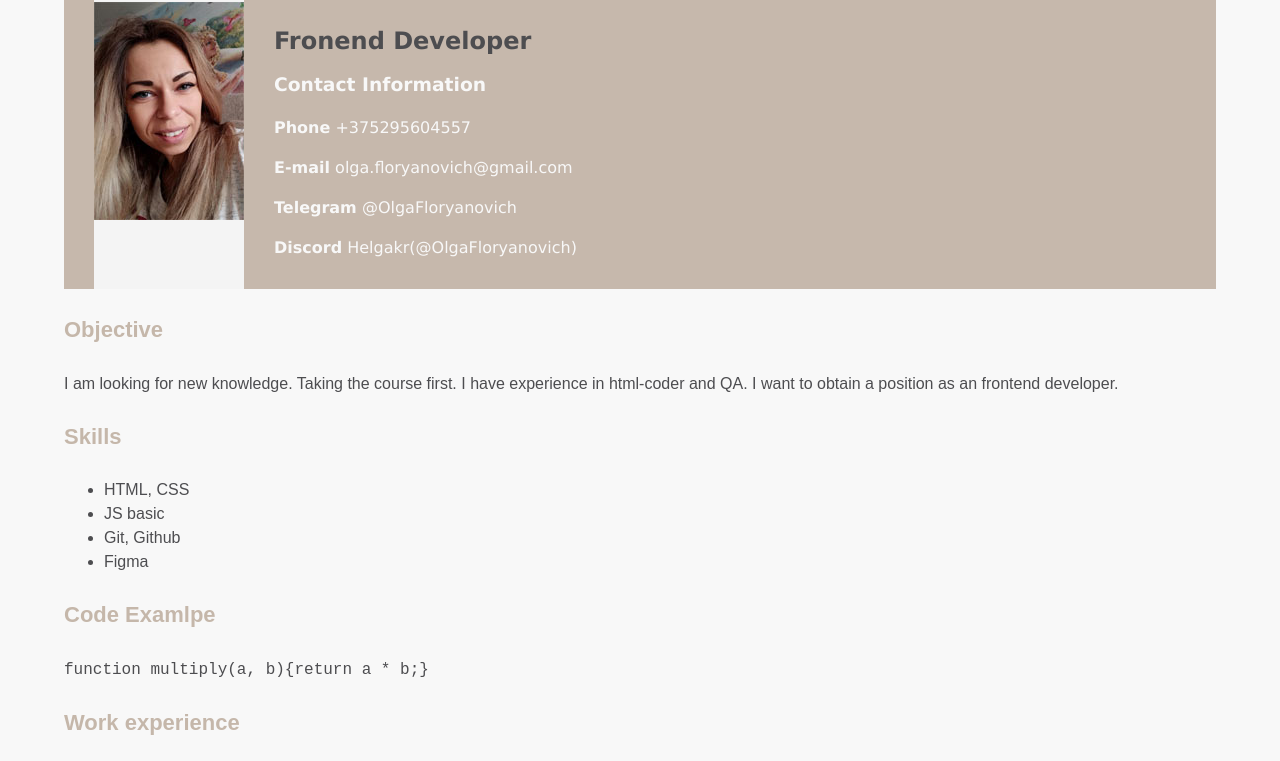
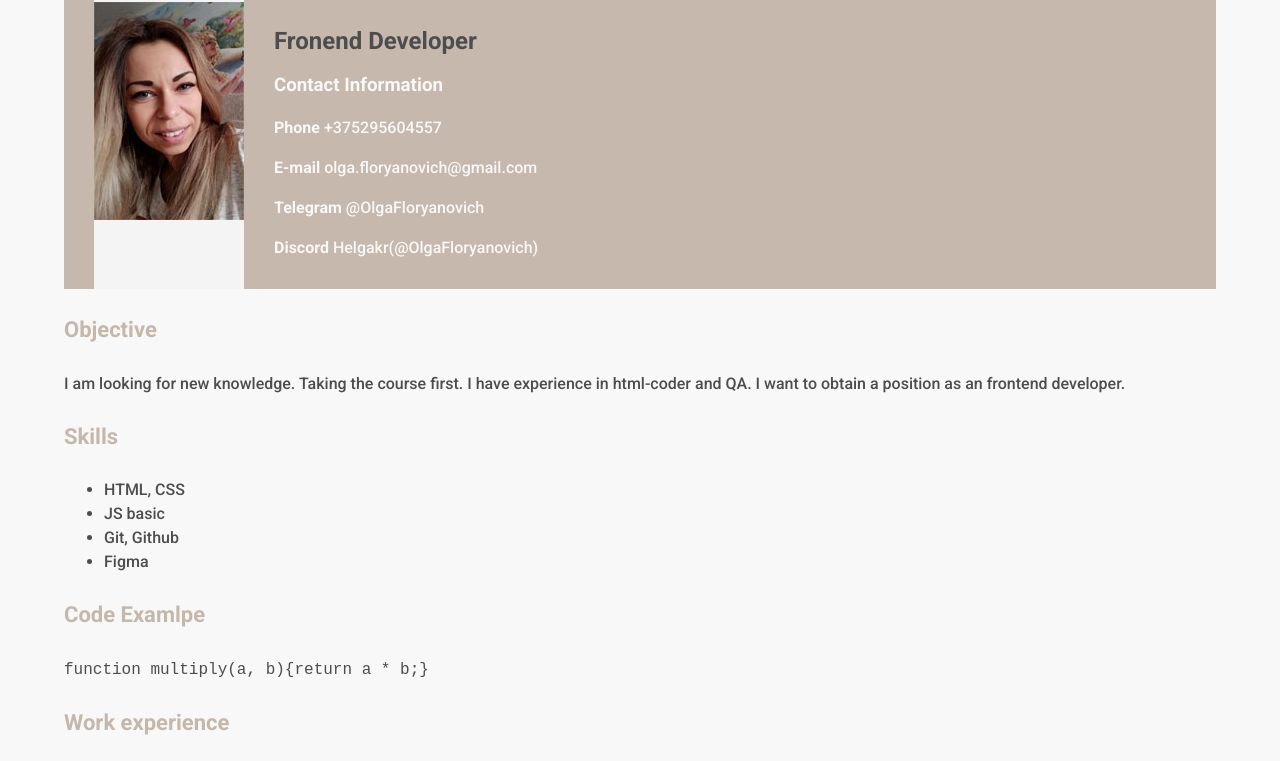
Before and after one commit to OlgaFloryanovich/rsschool-cv, a plain HTML site: page index.html in a window 1280 px wide. Shown: the part 63-824 px from the top of the page. Drawn offline with Linux system fonts and the light colour scheme.

Commit message:
fix: change font family

```diff
--- a/index.html
+++ b/index.html
@@ -7,6 +7,8 @@
   <meta name="author" content="SitePoint">
   <link rel="stylesheet" href="style.css">
   <link rel="icon" href="favicon.ico">
+  <link rel="preconnect" href="https://fonts.gstatic.com">
+  <link href="https://fonts.googleapis.com/css2?family=Roboto:wght@100;300;500;700&display=swap" rel="stylesheet">
  </head>
  <body>
     <div class="main-block">
--- a/style.css
+++ b/style.css
@@ -1,5 +1,5 @@
 html {
-    font-family: Arial;
+    font-family: 'Roboto', sans-serif;
 	font-size: 16px;
 	line-height: 24px;
 }
@@ -33,7 +33,7 @@ h2 {
     flex-direction: row;
 	background: #c6b8ac;
 	color:#f8f8f8;
-	font-family: Verdana;
+	font-family: 'Roboto', sans-serif;
 }
 
 aside {
```
